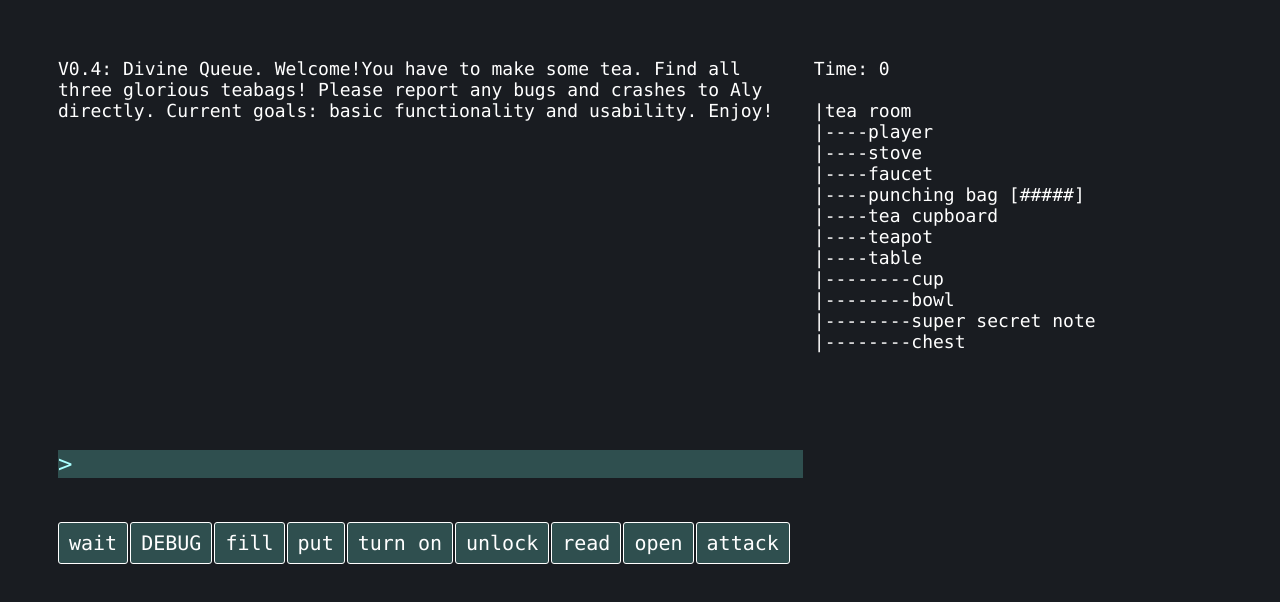
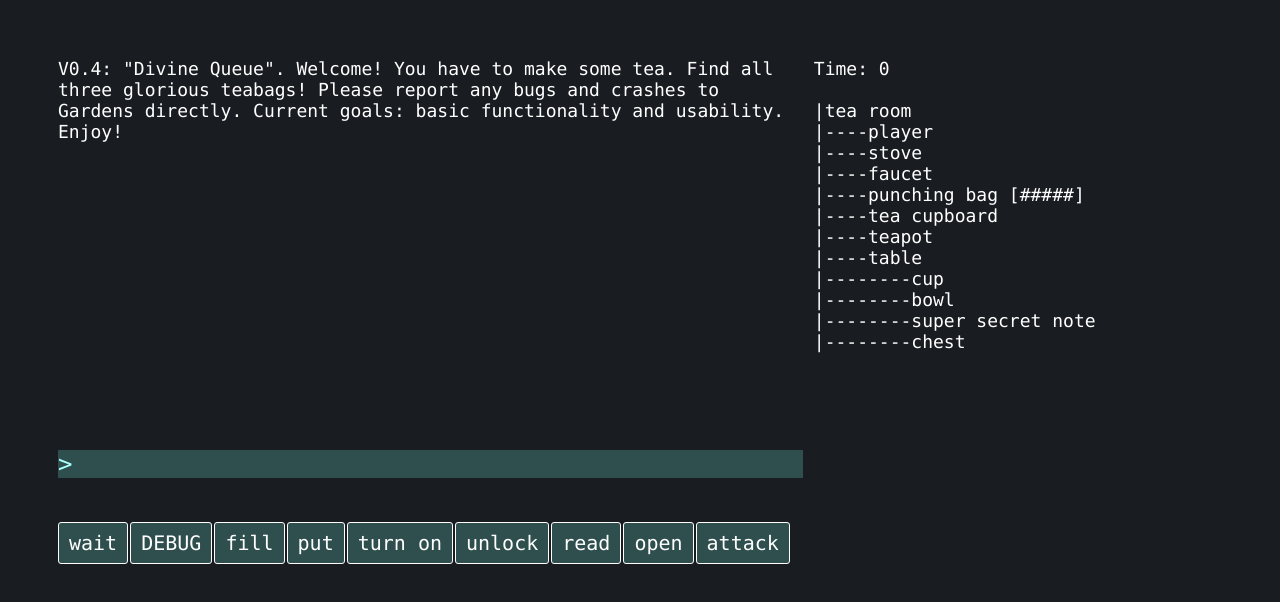
Before and after one commit to hypergardens/starspawn-prototype, a plain HTML site: page index.html in a window 1280 px wide. Drawn offline with Linux system fonts and the light colour scheme.

Commit message:
changed to Gardens

```diff
--- a/index.html
+++ b/index.html
@@ -14,7 +14,7 @@
         <div id="leftPane">
             <!-- <canvas id="paper" width="600" height="600" style="background-color: white"></canvas> -->
             <div id="display" style="color: #fff; overflow: scroll; height: 350px;">
-                V0.4: Divine Queue. Welcome!You have to make some tea. Find all three glorious teabags! Please report any bugs and crashes to Aly directly. Current goals: basic functionality and usability. Enjoy!</div>
+                V0.4: "Divine Queue". Welcome! You have to make some tea. Find all three glorious teabags! Please report any bugs and crashes to Gardens directly. Current goals: basic functionality and usability. Enjoy!</div>
             <br></br>
             <div id="debug" style="background-color:darkgreen; color: #aff; font-size: x-large;"></div>
             <div id="command" style="background-color: darkslategray; color: #aff; font-size: x-large;"></div>
```
